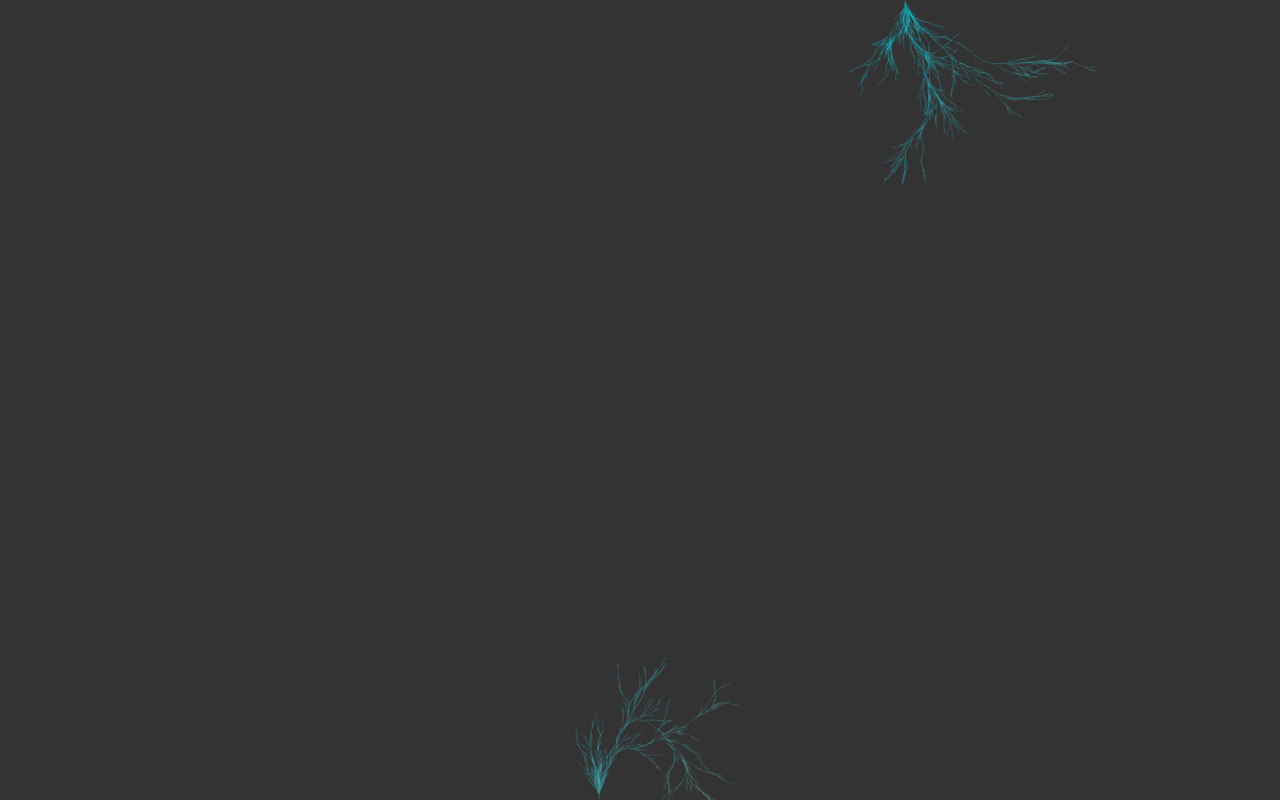
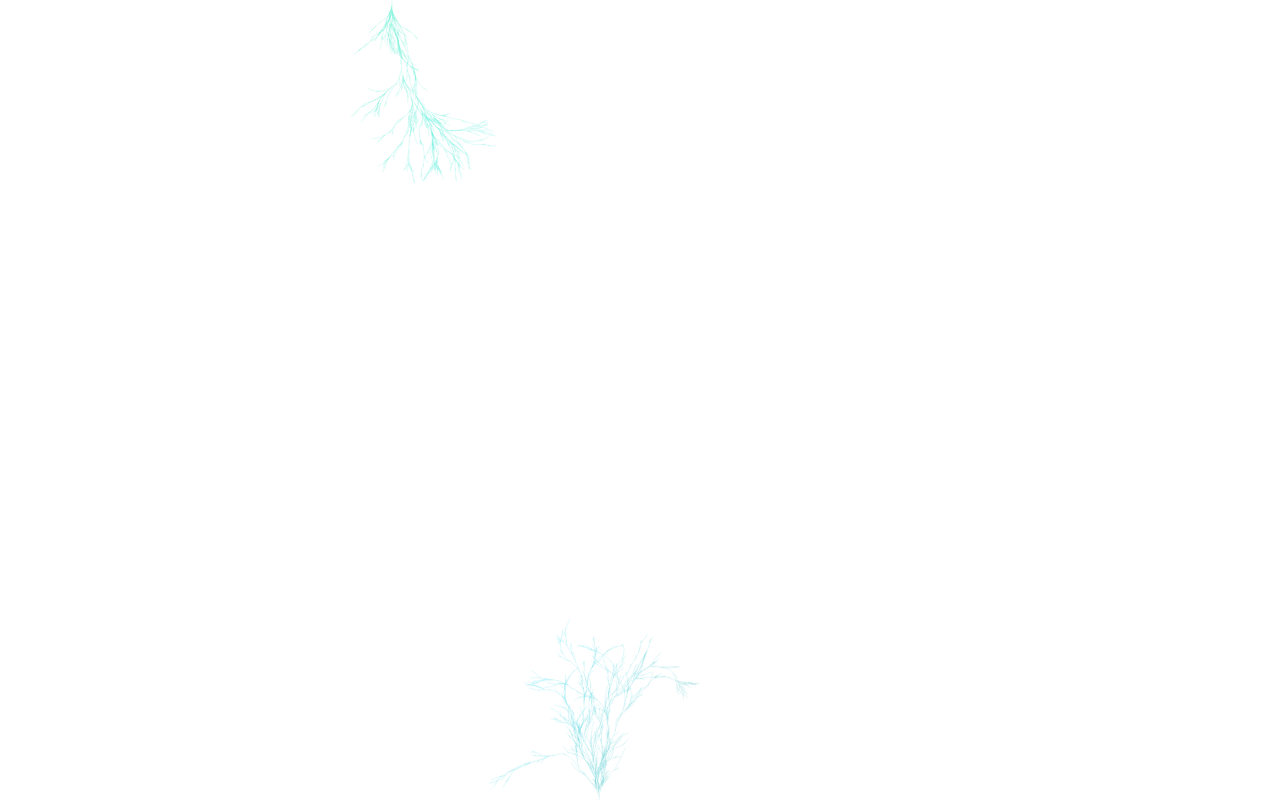
Before and after one commit to IHuan123/treeRoot, a website built with webpack: page public/index.html in a window 1280 px wide. Built offline with nearby package versions, Linux system fonts and the light colour scheme; animation ran at ten frames a second.

Commit message:
使用class单独封装抽离canvas树绘画方法

```diff
--- a/public/index.html
+++ b/public/index.html
@@ -11,11 +11,6 @@
         padding:0;
         margin:0;
     }
-    .darw-box {
-        background: #333;
-    }
 </style>
-<body style="height:100vh">
-    <canvas id="draw" class="darw-box"></canvas>
-</body>
+<body style="height:100vh"></body>
 </html>
--- a/src/index.ts
+++ b/src/index.ts
@@ -1,99 +1,4 @@
-import { initCanvas, polar2cart, r180, r90, r15 } from "@/utils/index";
-import { Debounce, Throttle } from "@/utils/tools"
-import useRafFn from "@/utils/useRafFn";
-const { random } = Math
-const f = {
-  start: () => {
-    console.log("start");
-  },
-};
-
-let init = 5, len = 5;
+import Plum from "@/utils/plum"
 (function () {
-  let el: HTMLCanvasElement = document.getElementById("draw") as HTMLCanvasElement,
-    canvasWidth = document.body.clientWidth,
-    canvasHeight = document.body.clientHeight;
-  let { ctx } = initCanvas(el, canvasWidth, canvasHeight);
-
-  //canvans高宽
-  let { width, height } = el;
-  const grd = ctx.createLinearGradient(0, 0, canvasWidth, canvasHeight);
-  let lineColorW = ~~(random() * 4) + 2;
-  grd.addColorStop(0, `#00E676${lineColorW}0`);
-  grd.addColorStop(0.5, `#00E5FF${lineColorW}0`);
-  grd.addColorStop(1, `#FF3D00${lineColorW}0`);
-
-  //下一个点
-  let steps: any[] = [];
-  //上一个点
-  let prevSteps: any[] = [];
-  let iterations = 0;
-  const step = (x: number, y: number, rad: number) => {
-    const length = random() * len;
-
-    //随机获取下一个坐标
-    const [nx, ny] = polar2cart(x, y, length, rad);
-    ctx.beginPath();
-    ctx.moveTo(x, y);
-    ctx.lineTo(nx, ny);
-    const linW = 1;
-    ctx.lineWidth = linW;
-    ctx.strokeStyle = grd;
-
-    ctx.stroke();
-    const rad1 = rad + random() * r15;
-    const rad2 = rad - random() * r15;
-    if (nx < -100 || nx > width + 100 || ny < -100 || ny > height + 100) return;
-    if (iterations <= init || random() > 0.5)
-      steps.push(() => step(nx, ny, rad1));
-    if (iterations <= init || random() < 0.5)
-      steps.push(() => step(nx, ny, rad2));
-  };
-
-  // step(0,200,0)
-  const frame = () => {
-    iterations += 1;
-    prevSteps = steps;
-    steps = [];
-    if (!prevSteps.length) {
-      controls.pause();
-    }
-    prevSteps.forEach((i) => i());
-  };
-
-  const controls = new useRafFn(frame);
-  f.start = () => {
-    iterations = 0;
-    //每次开始都要clear画布
-    ctx.clearRect(0, 0, width, height);
-    //随机生成两颗相对树
-    steps =
-      random() < 0.5
-        ? [
-            () => step(0, random() * height, 0),
-            () => step(width, random() * height, r180),
-          ]
-        : [
-            () => step(random() * width, 0, r90),
-            () => step(random() * width, height, -r90),
-          ];
-    controls.resume(); //开始
-  };
-  f.start();
-
-  const resizeStart = new Debounce().use(f.start);
-  // const throttleResize = new Throttle().use(()=>{
-
-  // },100)
-  window.addEventListener("resize",function(e){
-    canvasWidth = document.body.clientWidth;
-    canvasHeight = document.body.clientHeight;
-    ctx = initCanvas(el, canvasWidth, canvasHeight).ctx;
-    [width,height]= [canvasWidth,canvasHeight];
-    if(controls.isActive) controls.pause();
-    //每次开始都要clear画布
-    ctx.clearRect(0, 0, width, height);
-    resizeStart()
-  },false)
-
+  new Plum({watchWindowSize:true})
 })()
--- a/src/utils/canvas.ts
+++ b/src/utils/canvas.ts
@@ -1,5 +1,17 @@
-export function initCanvas(canvas:HTMLCanvasElement,width = 400,height = 400,_dpi?: number){
-    const ctx = canvas.getContext('2d')!;
+export interface CanvasContext {
+    ctx: CanvasRenderingContext2D
+    dpi: number
+}
+export function initCanvas(width = 400, height = 400, _dpi?: number):CanvasContext {
+    let canvas: HTMLCanvasElement
+    canvas = document.getElementById("canvas") as HTMLCanvasElement;
+    // 如何dom节点中没有canvas则新建一个
+    if (!canvas) {
+        canvas = document.createElement("canvas") as HTMLCanvasElement;
+        canvas.id = "canvas"
+        document.body.appendChild(canvas)
+    }
+    const ctx:CanvasRenderingContext2D  = canvas.getContext('2d')!;
     const dpr = window.devicePixelRatio || 1; //像素比
 
     const bsr = 1;
@@ -8,7 +20,7 @@ export function initCanvas(canvas:HTMLCanvasElement,width = 400,height = 400,_dp
     canvas.style.height = `${height}px`;
     canvas.width = dpi * width;
     canvas.height = dpi * height;
-    ctx.scale(dpi,dpi)
+    ctx.scale(dpi, dpi)
 
-    return { ctx,dpi }
+    return { ctx, dpi }
 }
--- /dev/null
+++ b/src/utils/plum.ts
@@ -0,0 +1,118 @@
+import { initCanvas, polar2cart, r180, r90, r15, CanvasContext } from "@/utils/index";
+import { Debounce } from "@/utils/tools"
+import useRafFn from "@/utils/useRafFn";
+const { random } = Math
+
+interface Options{
+    watchWindowSize?: boolean
+}
+const defaultOptions:Options = {
+    watchWindowSize:false
+}
+export default class Plum {
+    private ctx: CanvasRenderingContext2D
+    private grd: CanvasGradient
+    private controls: useRafFn
+    //canvans 尺寸
+    private width: number = document.body.clientWidth
+    private height: number = document.body.clientHeight
+
+    //下一个点
+    private steps: any[] = []
+    //上一个点
+    private prevSteps: any[] = []
+    private iterations = 0
+    private len: number = 5
+    private init: number = 5
+
+
+    constructor(options:Options = defaultOptions) {
+        let canvasInfo: CanvasContext = initCanvas(this.width, this.height);
+        this.ctx = canvasInfo.ctx;
+
+        this.grd = this.ctx.createLinearGradient(0, 0, this.width, this.height);
+        let lineColorW = ~~(random() * 4) + 2;
+        this.grd.addColorStop(0, `#00E676${lineColorW}0`);
+        this.grd.addColorStop(0.5, `#00E5FF${lineColorW}0`);
+        this.grd.addColorStop(1, `#FF3D00${lineColorW}0`);
+        this.controls = new useRafFn(this.frame);
+        this.start()
+        if(options.watchWindowSize){
+            this.resize()
+        }
+    }
+    /**
+     *
+     * @param x x坐标
+     * @param y y坐标
+     * @param rad偏移角度
+     * @returns void
+     */
+    step = (x: number, y: number, rad: number) => {
+        const length = random() * this.len;
+
+        //随机获取下一个坐标
+        const [nx, ny] = polar2cart(x, y, length, rad);
+        this.ctx.beginPath();
+        this.ctx.moveTo(x, y);
+        this.ctx.lineTo(nx, ny);
+        const linW = 1;
+        this.ctx.lineWidth = linW;
+        this.ctx.strokeStyle = this.grd;
+
+        this.ctx.stroke();
+        const rad1 = rad + random() * r15;
+        const rad2 = rad - random() * r15;
+        if (nx < -100 || nx > this.width + 100 || ny < -100 || ny > this.height + 100) return;
+        if (this.iterations <= this.init || random() > 0.5)
+            this.steps.push(() => this.step(nx, ny, rad1));
+        if (this.iterations <= this.init || random() < 0.5)
+            this.steps.push(() => this.step(nx, ny, rad2));
+    }
+    /**
+     * 遍历绘画所有点
+     */
+    frame = () => {
+        this.iterations += 1;
+        this.prevSteps = this.steps;
+        this.steps = [];
+        if (!this.prevSteps.length) {
+            this.controls.pause();
+        }
+        this.prevSteps.forEach((i) => i());
+    }
+    // 开始
+    start = () => {
+        this.iterations = 0;
+        //每次开始都要clear画布
+        this.ctx.clearRect(0, 0, this.width, this.height);
+        //随机生成两颗树(窗口上下/左右相对的)
+        this.steps =
+            random() < 0.5
+                ? [
+                    () => this.step(0, random() * this.height, 0),
+                    () => this.step(this.width, random() * this.height, r180),
+                ]
+                : [
+                    () => this.step(random() * this.width, 0, r90),
+                    () => this.step(random() * this.width, this.height, -r90),
+                ];
+        this.controls.resume(); //开始
+    }
+    // 监听window尺寸
+    resize = () => {
+        const resizeStart = new Debounce().use(this.start);
+        // const throttleResize = new Throttle().use(()=>{
+
+        // },100)
+        window.addEventListener("resize", (e) => {
+            this.width = document.body.clientWidth;
+            this.height = document.body.clientHeight;
+            this.ctx = initCanvas(this.width, this.height).ctx;
+            if (this.controls.isActive) this.controls.pause();
+            //每次开始都要clear画布
+            this.ctx.clearRect(0, 0, this.width, this.height);
+            resizeStart()
+        }, false)
+    }
+}
--- a/src/utils/vector.ts
+++ b/src/utils/vector.ts
@@ -1,4 +1,3 @@
-export type Vector = [number,number];
 export const r180 = Math.PI
 export const r90 = Math.PI / 2
 export const r60 = Math.PI / 3
```
Also changed, not shown: src/utils/function_plum.ts (added, +97 -0 lines).
